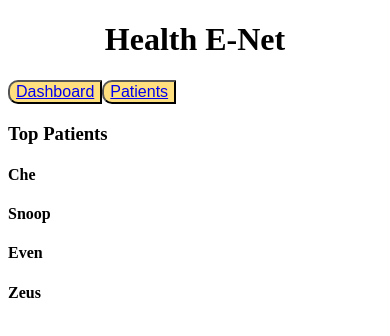
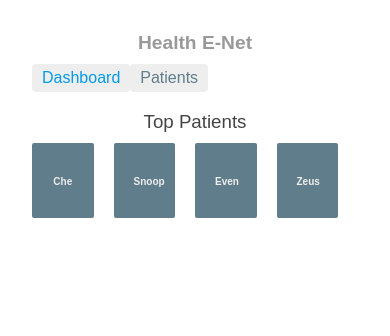
Before and after one commit to collinsmwiti/patients, an Angular app: page /dashboard in a window 390 px wide. Shown: the top 336 px of the page. Built offline with nearby package versions, Linux system fonts and the light colour scheme.

Commit message:
I have styled the app

```diff
--- a/src/app/app.component.css
+++ b/src/app/app.component.css
@@ -1,17 +1,33 @@
-/*button*/
-
-.btn1 {
-  color: rgb(49, 46, 46);
-  background-color: rgba(255, 222, 121, 0.96);
-  border-radius: 10px 0 0 10px;
-  font-size: 16px;
+h1 {
+  font-size: 1.2em;
+  color: #999;
+  margin-bottom: 0;
 }
 
+h2 {
+  font-size: 2em;
+  margin-top: 0;
+  padding-top: 0;
+}
 
-/*carousel*/
+nav a {
+  padding: 5px 10px;
+  text-decoration: none;
+  margin-top: 10px;
+  display: inline-block;
+  background-color: #eee;
+  border-radius: 4px;
+}
 
-.navBardemoBasicUsage content .ext-content {
-  padding: 50px;
-  margin: 20px;
-  background-color: #FFF2E0;
+nav a:visited, a:link {
+  color: #607D8B;
 }
+
+nav a:hover {
+  color: #039be5;
+  background-color: #CFD8DC;
+}
+
+nav a.active {
+  color: #039be5;
+}
--- a/src/app/app.component.ts
+++ b/src/app/app.component.ts
@@ -6,8 +6,10 @@
   styleUrls: ['./app.component.css'],
   template: `
   <h1 style="text-align: center">{{title}}</h1>
-  <button class="btn1"><a routerLink="/dashboard">Dashboard</a></button>
-  <button class="btn1"><a routerLink="/patients">Patients</a></button>
+  <nav>
+  <a routerLink="/dashboard" routerLinkActive="active">Dashboard</a>
+  <a routerLink="/patients" routerLinkActive="active">Patients</a>
+  </nav>
   <router-outlet></router-outlet>
   `,
 })
--- /dev/null
+++ b/src/app/dashboard.component.css
@@ -0,0 +1,76 @@
+[class*='col-'] {
+  float: left;
+  padding-right: 20px;
+  padding-bottom: 20px;
+}
+
+[class*='col-']:last-of-type {
+  padding-right: 0;
+}
+
+a {
+  text-decoration: none;
+}
+
+*, *:after, *:before {
+  -webkit-box-sizing: border-box;
+  -moz-box-sizing: border-box;
+  box-sizing: border-box;
+}
+
+h3 {
+  text-align: center;
+  margin-bottom: 0;
+}
+
+h4 {
+  position: relative;
+}
+
+.grid {
+  margin: 0;
+}
+
+.col-1-4 {
+  width: 25%;
+}
+
+.module {
+  padding: 20px;
+  text-align: center;
+  color: #eee;
+  max-height: 120px;
+  min-width: 120px;
+  background-color: #607D8B;
+  border-radius: 2px;
+}
+
+.module:hover {
+  background-color: #EEE;
+  cursor: pointer;
+  color: #607d8b;
+}
+
+.grid-pad {
+  padding: 10px 0;
+}
+
+.grid-pad>[class*='col-']:last-of-type {
+  padding-right: 20px;
+}
+
+@media (max-width: 600px) {
+  .module {
+    font-size: 10px;
+    max-height: 75px;
+  }
+}
+
+@media (max-width: 1024px) {
+  .grid {
+    margin: 0;
+  }
+  .module {
+    min-width: 60px;
+  }
+}
--- a/src/app/dashboard.component.ts
+++ b/src/app/dashboard.component.ts
@@ -6,6 +6,8 @@
 @Component({
   selector: 'my-dashboard',
   templateUrl:'./dashboard.component.html',
+  styleUrls: [ './dashboard.component.css' ]
+
 })
 
 export class DashboardComponent implements OnInit{
--- /dev/null
+++ b/src/app/patient-detail.component.css
@@ -0,0 +1,36 @@
+/*styling patient-detail*/
+
+label {
+  display: inline-block;
+  width: 7em;
+  margin: .5em 0;
+  color: #607D8B;
+  font-weight: bold;
+}
+
+input {
+  height: 2em;
+  font-size: 1em;
+  padding-left: .4em;
+}
+
+button {
+  margin-top: 20px;
+  font-family: Arial;
+  background-color: #eee;
+  border: none;
+  padding: 5px 10px;
+  border-radius: 4px;
+  cursor: pointer;
+  cursor: hand;
+}
+
+button:hover {
+  background-color: #cfd8dc;
+}
+
+button:disabled {
+  background-color: #eee;
+  color: #ccc;
+  cursor: auto;
+}
--- a/src/app/patient-detail.component.ts
+++ b/src/app/patient-detail.component.ts
@@ -10,6 +10,7 @@
 @Component({
   selector: 'patient-detail',
    templateUrl: './patient-detail.component.html',
+   styleUrls: [ './patient-detail.component.css' ]
 })
 export class PatientDetailComponent implements OnInit {
   @Input() patient: Patient;
--- a/src/index.html
+++ b/src/index.html
@@ -8,6 +8,7 @@
 
   <meta name="viewport" content="width=device-width, initial-scale=1">
   <link rel="icon" type="image/x-icon" href="favicon.ico">
+  <link rel="stylesheet" href="styles.css">
 </head>
 
 <body>
--- a/src/styles.css
+++ b/src/styles.css
@@ -1 +1,32 @@
 /* You can add global styles to this file, and also import other style files */
+
+
+/* Master Styles */
+
+h1 {
+  color: #369;
+  font-family: Arial, Helvetica, sans-serif;
+  font-size: 250%;
+}
+
+h2, h3 {
+  color: #444;
+  font-family: Arial, Helvetica, sans-serif;
+  font-weight: lighter;
+}
+
+body {
+  margin: 2em;
+}
+
+body, input[text], button {
+  color: #888;
+  font-family: Cambria, Georgia;
+}
+
+
+/* everywhere else */
+
+* {
+  font-family: Arial, Helvetica, sans-serif;
+}
```
